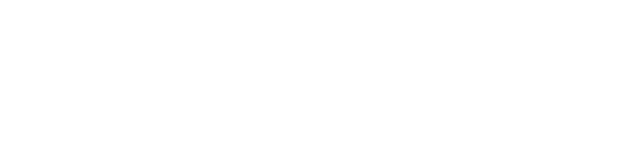
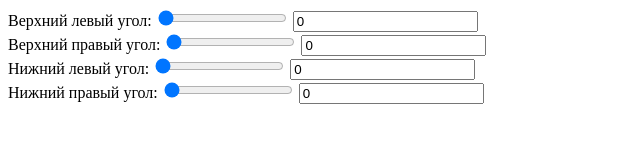
Before and after one commit to AlexLazareva/js-practice, a plain HTML site: page css-generator/index.html in a window 1280 px wide. Shown: the whole page, without its empty margins (0-640 px from the left). Drawn offline with Linux system fonts and the light colour scheme.

Commit message:
create html

```diff
--- a/css-generator/index.html
+++ b/css-generator/index.html
@@ -3,9 +3,32 @@
 <head>
     <meta charset="UTF-8">
     <title>Title</title>
+    <link rel="stylesheet" href="styles.css">
 </head>
 <body>
+    <div class="generator">
+        <div class="row">
+            <span class="">Верхний левый угол:</span>
+            <input type="range" id="rngTopLeft" min="0" max="100" value="0">
+            <input type="text" id="txtTopLeft" value="0">
+        </div>
+        <div class="row">
+            <span class="">Верхний правый угол:</span>
+            <input type="range" id="rngTopRight" min="0" max="100" value="0">
+            <input type="text" id="txtTopRight" value="0">
+        </div>
+        <div class="row">
+            <span class="">Нижний левый угол:</span>
+            <input type="range" id="rngBottomRight" min="0" max="100" value="0">
+            <input type="text" id="txtBottomRight" value="0">
+        </div>
+        <div class="row">
+            <span class="">Нижний правый угол:</span>
+            <input type="range" id="rngBottomLeft" min="0" max="100" value="0">
+            <input type="text" id="txtBottomLeft" value="0">
+        </div>
 
+    </div>
 <script type="text/javascript" src="main.js"></script>
 </body>
 </html>
```
